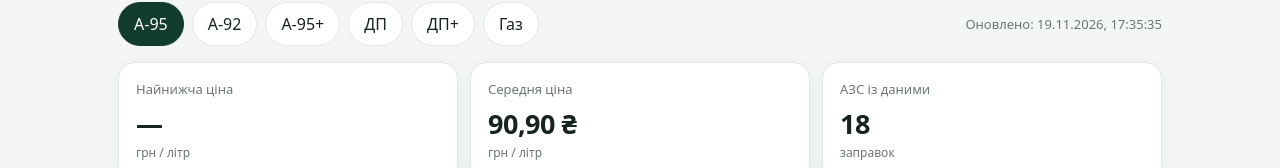
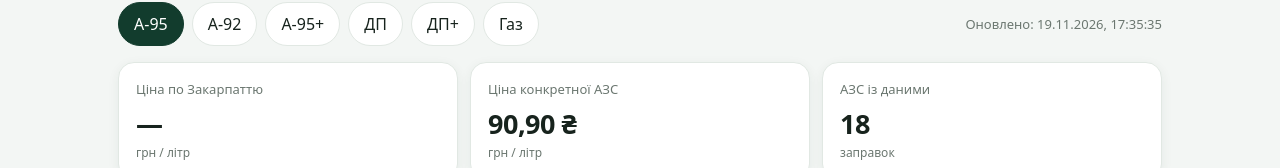
Before and after one commit to balakleyatojebalakleya-art/tyachiv-fuel-monitor, a plain HTML site: page index.html in a window 1280 px wide. Shown: the part 198-366 px from the top of the page. Drawn offline with Linux system fonts and the light colour scheme.

Commit message:
Clarify regional estimate versus station prices

```diff
--- a/index.html
+++ b/index.html
@@ -46,8 +46,8 @@
     <div class="meta" id="updated">Дані ще не завантажено</div>
   </div>
   <section class="summary" aria-label="Підсумок">
-    <div class="card"><div class="label">Найнижча ціна</div><div class="price" id="lowest">—</div><div class="unit">грн / літр</div></div>
-    <div class="card"><div class="label">Середня ціна</div><div class="price" id="average">—</div><div class="unit">грн / літр</div></div>
+    <div class="card"><div class="label">Ціна по Закарпаттю</div><div class="price" id="lowest">—</div><div class="unit">грн / літр</div></div>
+    <div class="card"><div class="label">Ціна конкретної АЗС</div><div class="price" id="average">—</div><div class="unit">грн / літр</div></div>
     <div class="card"><div class="label">АЗС із даними</div><div class="price" id="count">0</div><div class="unit">заправок</div></div>
   </section>
   <h2 class="section-title">АЗС у Тячеві</h2>
```
